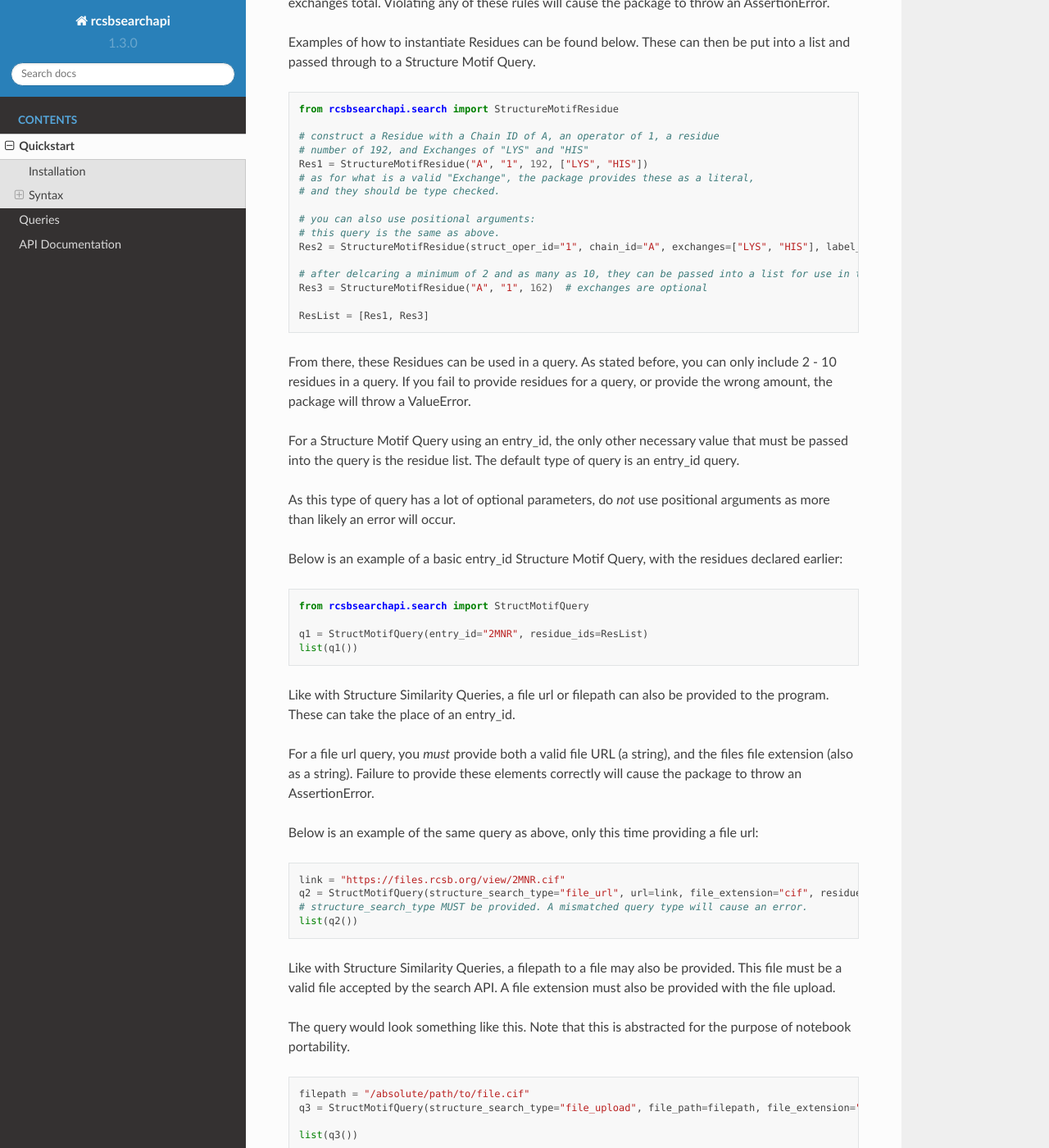
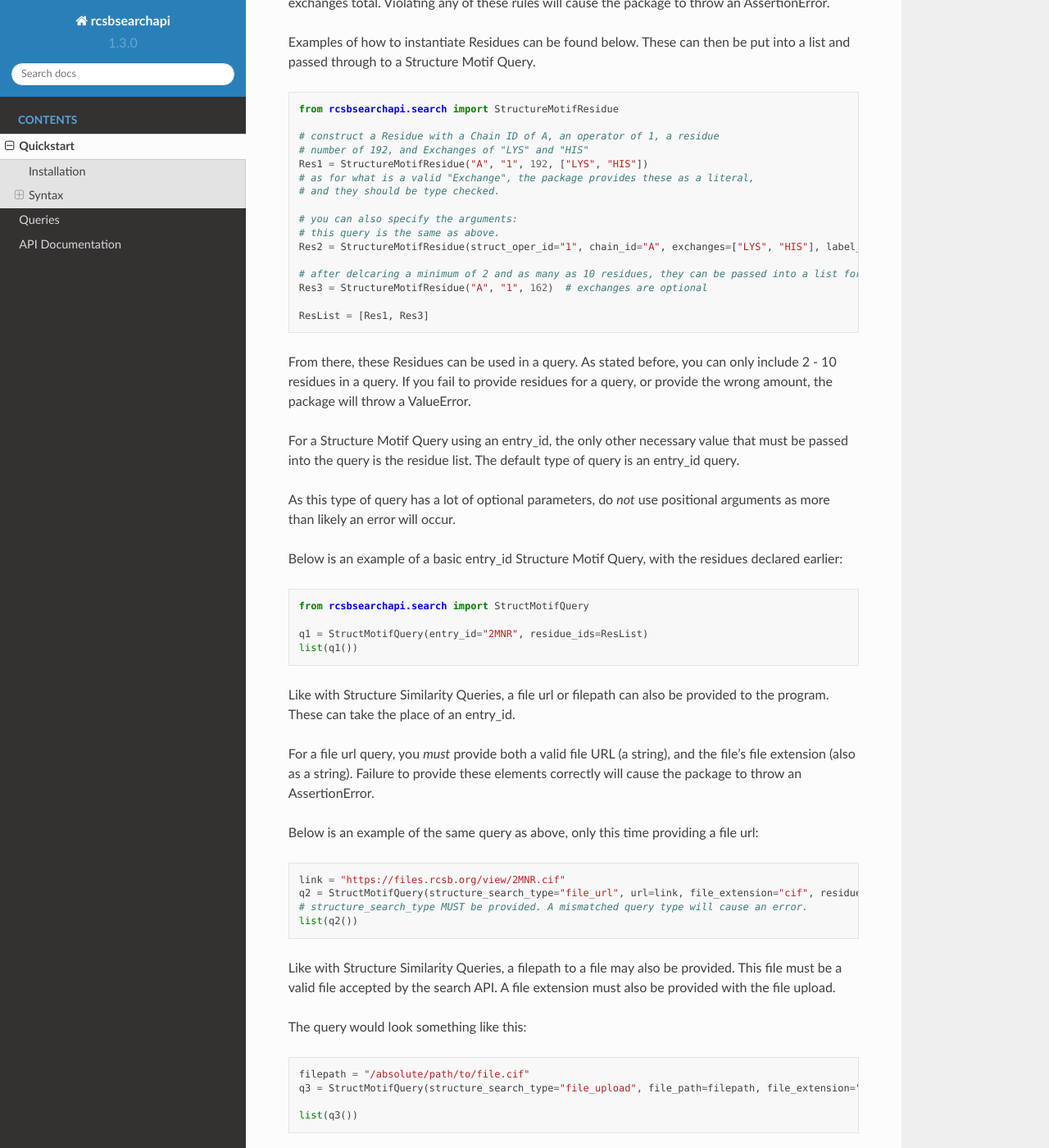
Before and after one commit to rcsb/py-rcsbsearchapi, a Sphinx documentation site: the page built from docs/quickstart.md, in a window 1280 px wide and 1400 px high, scrolled down 6191 px. Shown: the whole window at 82% size. Built offline with Sphinx 7.4.7 and the Read the Docs theme 2.0.0, drawn with Linux system fonts in a browser that asks for light colours.

Commit message:
Typos in Documentation fixed

````diff
--- a/docs/quickstart.md
+++ b/docs/quickstart.md
@@ -280,11 +280,11 @@
 # as for what is a valid "Exchange", the package provides these as a literal,
 # and they should be type checked.
 
-# you can also use positional arguments:
+# you can also specify the arguments:
 # this query is the same as above.
 Res2 = StructureMotifResidue(struct_oper_id="1", chain_id="A", exchanges=["LYS", "HIS"], label_seq_id=192)
 
-# after delcaring a minimum of 2 and as many as 10, they can be passed into a list for use in the query itself:
+# after delcaring a minimum of 2 and as many as 10 residues, they can be passed into a list for use in the query itself:
 Res3 = StructureMotifResidue("A", "1", 162)  # exchanges are optional
 
 ResList = [Res1, Res3]
@@ -304,7 +304,7 @@
 ```
 Like with Structure Similarity Queries, a file url or filepath can also be provided to the program. These can take the place of an entry_id.
 
-For a file url query, you *must* provide both a valid file URL (a string), and the files file extension (also as a string). Failure to provide these elements correctly will cause the package to throw an AssertionError.
+For a file url query, you *must* provide both a valid file URL (a string), and the file's file extension (also as a string). Failure to provide these elements correctly will cause the package to throw an AssertionError.
 
 Below is an example of the same query as above, only this time providing a file url:
 ```python
@@ -315,7 +315,7 @@
 ```
 Like with Structure Similarity Queries, a filepath to a file may also be provided. This file must be a valid file accepted by the search API. A file extension must also be provided with the file upload.
 
-The query would look something like this. Note that this is abstracted for the purpose of notebook portability.
+The query would look something like this:
 ```python
 filepath = "/absolute/path/to/file.cif"
 q3 = StructMotifQuery(structure_search_type="file_upload", file_path=filepath, file_extension="cif", residue_ids=ResList)
````
Also changed, not shown: README.md (+4 -4 lines), docs/queries.md (+4 -4 lines), 1 other file.
